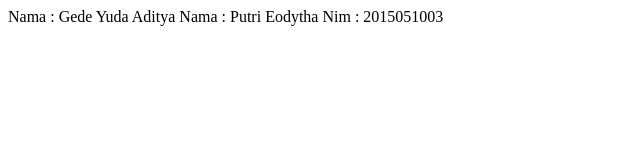
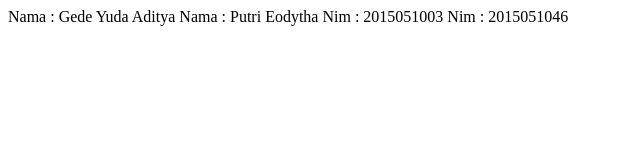
Before and after one commit to GedeYudaAditya/YudaRepo, a plain HTML site: page HalamanWeb/index.html in a window 1280 px wide. Shown: the whole page, without its empty margins (0-640 px from the left). Drawn offline with Linux system fonts and the light colour scheme.

Commit message:
niiiiiiiiiiiiiiiiii

```diff
--- a/HalamanWeb/index.html
+++ b/HalamanWeb/index.html
@@ -10,5 +10,6 @@
     Nama : Gede Yuda Aditya
     Nama : Putri Eodytha
     Nim : 2015051003
+    Nim : 2015051046
 </body>
 </html>
```
